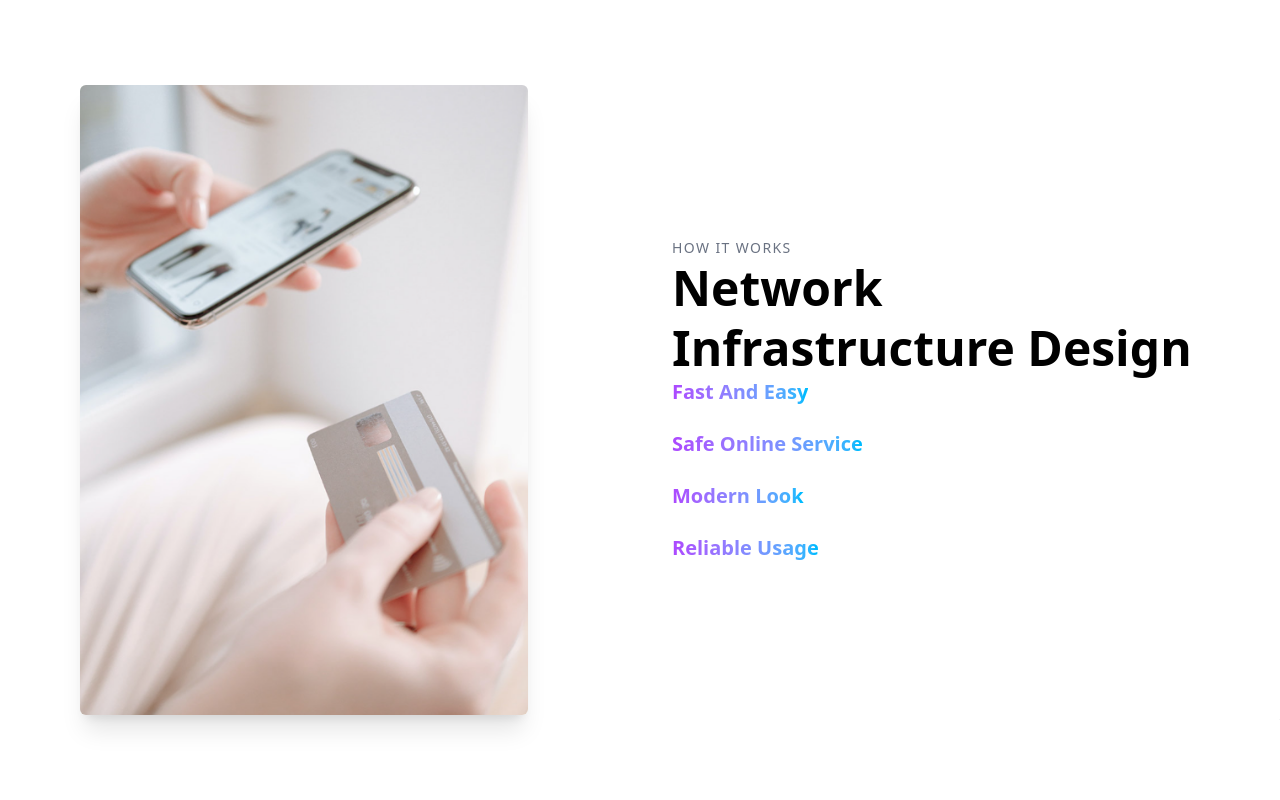
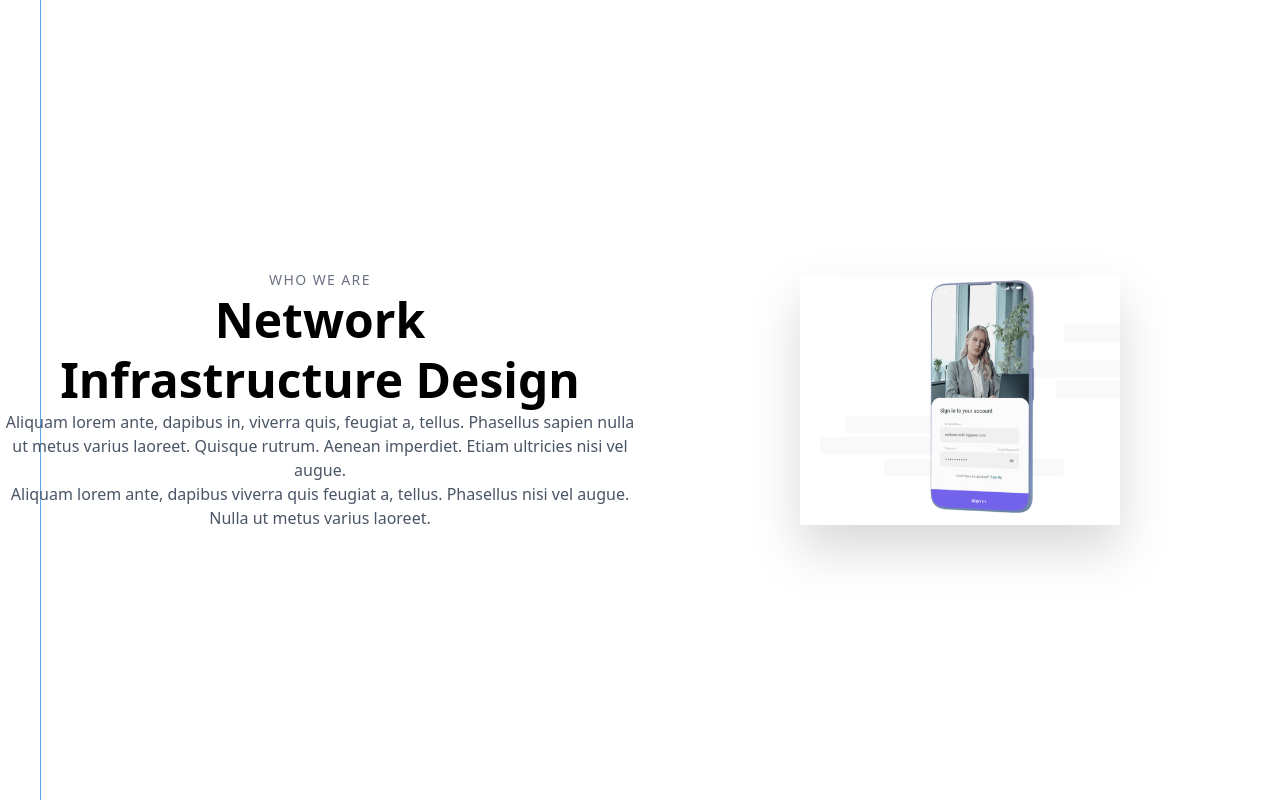
Before and after one commit to Anbuvel-2003/company-portfolio, a React (Vite) app: page / in a window 1280 px wide. Shown: the top 800 px of the page. Built offline with nearby package versions, Linux system fonts and the light colour scheme.

Commit message:
created hero section and worked in its previous section

```diff
--- a/package.json
+++ b/package.json
@@ -12,7 +12,8 @@
   "dependencies": {
     "@tailwindcss/vite": "^4.1.8",
     "framer-motion": "^12.16.0",
-    "lucide-react": "^0.511.0"
+    "lucide-react": "^0.511.0",
+    "react-icons": "^5.5.0"
   },
   "devDependencies": {
     "@eslint/js": "^9.25.0",
--- a/src/App.jsx
+++ b/src/App.jsx
@@ -34,7 +34,8 @@ function App() {
         {/* This adds spacing so content doesn't touch border */}
         {/* <Header /> */}
         {/* <FeaturesSection /> */}
-        {/* <WhoWeAre /> */}
+        {/* <HeroSection/> */}
+        <WhoWeAre />
         <ReadOurNews/>
         <News_section />
         <Client_section />
--- a/src/component/WhoWeAre.jsx
+++ b/src/component/WhoWeAre.jsx
@@ -1,44 +1,48 @@
-import React from 'react';
-import phoneImage from "../assets/image2.png"; // Update path as needed
-
+import React from "react";
+import phoneImage from "../assets/image2.png";
 
 const WhoWeAre = () => {
   return (
-    <section className="w-full bg-transparent py-24">
-      <div className="max-w-7xl mx-auto px-6 md:flex md:items-center md:gap-16">
+    <section className="relative h-screen flex items-center">
+      <div className="container mx-auto px-4 align-middle">
+        <div className="grid grid-cols-1 md:grid-cols-2 items-center">
           {/* Left Content */}
-        <div className="md:w-1/2">
-          <p className="text-sm uppercase tracking-widest text-gray-400 mb-2">
+          <div className="space-y-6 md:pr-12 text-center">
+            <div className="space-y-2 text-center ">
+              <p className="uppercase tracking-widest text-sm text-gray-500 mb-3">
                 Who We Are
               </p>
-          <h2 className="text-4xl font-bold text-black mb-6 leading-tight">
-            Network <br /> Structure Design
+              <h2 className="text-4xl sm:text-5xl font-bold leading-tight relative text-black mb-6">
+            Network <br />
+            Infrastructure{" "}
+            <span className="relative inline-block">
+               Design
+            </span>
           </h2>
-          <p className="text-gray-600 mb-4 leading-relaxed">
+            </div>
+
+            <div className="space-y-2 text-gray-600 text-center justify-center">
+              <p>
                 Aliquam lorem ante, dapibus in, viverra quis, feugiat a, tellus.
-            Phasellus sapien nulla ut metus varius laoreet. Quisque rutrum.
-            Aenean imperdiet. Etiam ultricies nisi vel augue. Curabitur
-            ullamcorper ultricies nisi. Nam eget dui. Maecenas nec odio et
-            ante tincidunt tempus vitae
+                Phasellus sapien nulla ut metus varius laoreet. Quisque rutrum. Aenean
+                imperdiet. Etiam ultricies nisi vel augue.
               </p>
-          <p className="text-gray-600 leading-relaxed">
-            Aliquam lorem ante, dapibus viverra quis feugiat a, tellus.
-            Phasellus nisi vel augue. Nulla ut metus varius laoreet. Quisque
-            rutrum. Aenean imperdiet.
+              <p>
+                Aliquam lorem ante, dapibus viverra quis feugiat a, tellus. Phasellus
+                nisi vel augue. Nulla ut metus varius laoreet.
               </p>
             </div>
+          </div>
 
-        {/* Right Content */}
-        <div className="md:w-1/2 mt-12 md:mt-0 flex justify-center">
-          <div className="relative w-[300px] h-[620px]">
-            <Image
+          {/* Right Image */}
+          <div className="flex justify-center mt-10 md:mt-0">
+            <div className="relative w-64 md:w-80">
+              <img
                 src={phoneImage}
                 alt="Phone UI"
-              layout="fill"
-              objectFit="contain"
-              className="drop-shadow-2xl"
-              priority
+                className="w-full object-contain drop-shadow-2xl"
               />
+            </div>
           </div>
         </div>
       </div>
@@ -46,4 +50,7 @@ const WhoWeAre = () => {
   );
 };
 
+
+
+
 export default WhoWeAre;
```
Also changed, not shown: src/component/HeroSection.jsx (added, +44 -0 lines), 1 other file (tests, documents, lock files or other folders). Lines whose indentation alone changed are shown as unchanged.
